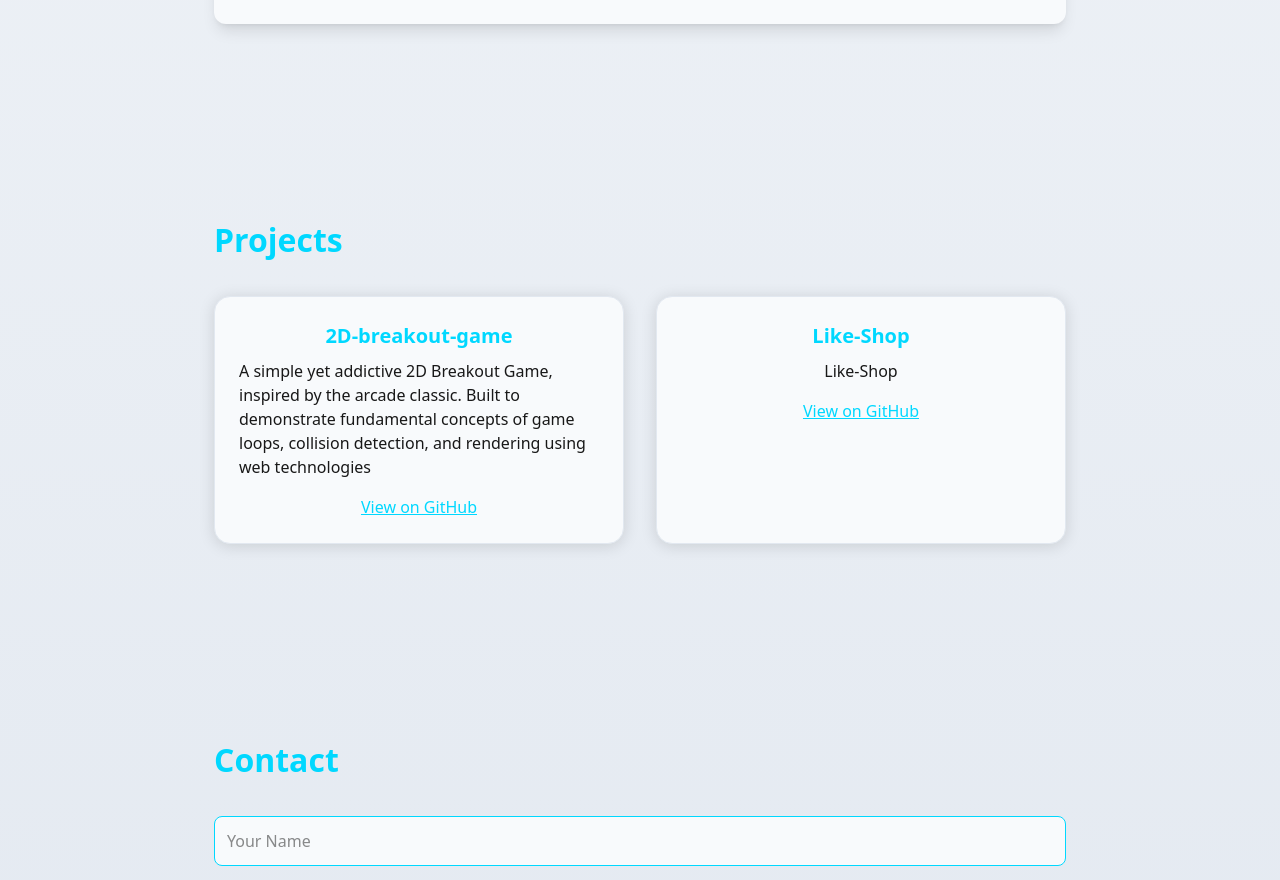
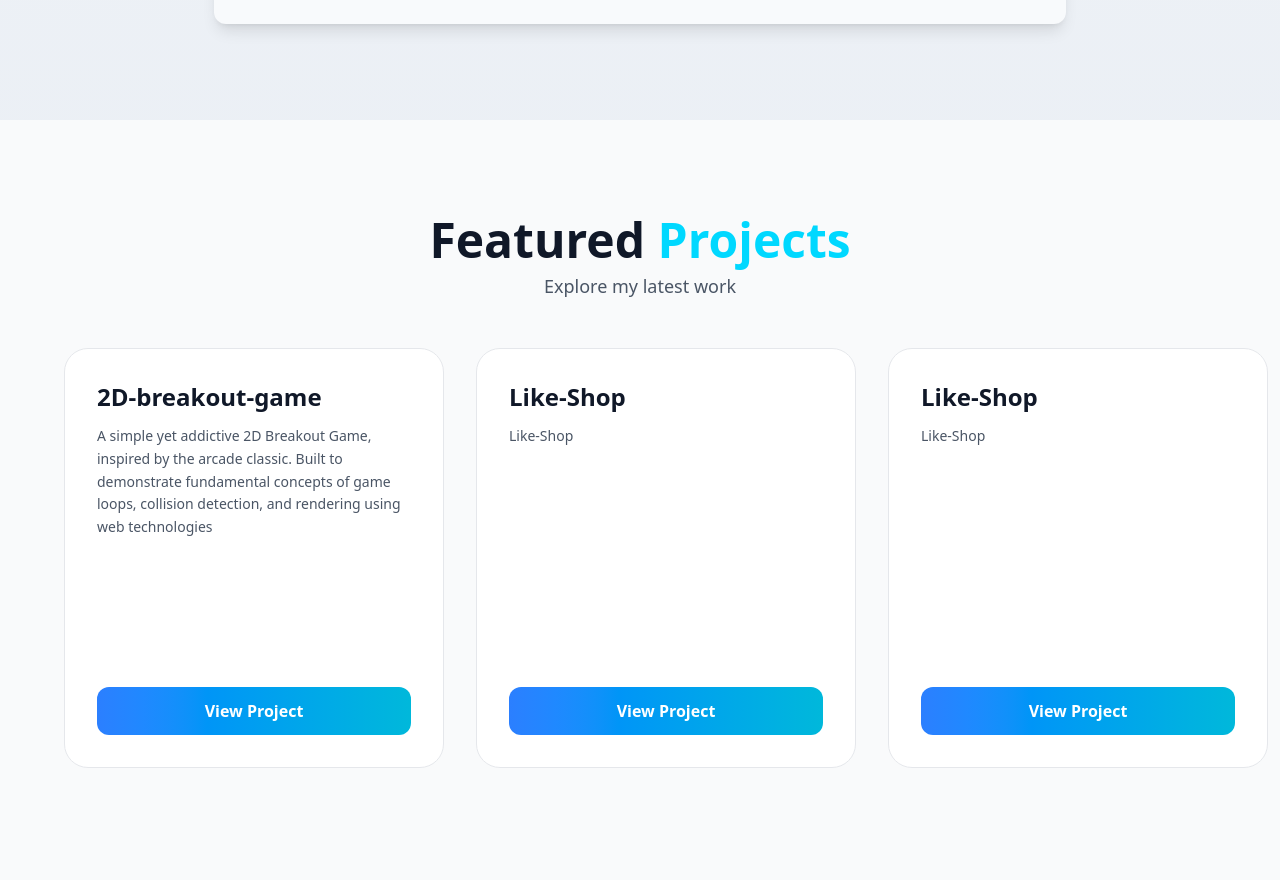
Before and after one commit to Aryan-Pourtaheri/Portfolio, a Next.js app: page / in a window 1280 px wide. Shown: the part 1900-2780 px from the top of the page. Built offline with nearby package versions, Linux system fonts and the light colour scheme; no server answers.

Commit message:
update: overhauled project gallery

```diff
--- a/src/app/globals.css
+++ b/src/app/globals.css
@@ -1 +1,24 @@
 @import "tailwindcss";
+
+.scrollbar-x {
+  scrollbar-width: thin;
+  scrollbar-color: rgba(0, 216, 255, 0.6) transparent;
+}
+
+.scrollbar-x::-webkit-scrollbar {
+  height: 8px;
+}
+
+.scrollbar-x::-webkit-scrollbar-track {
+  background: transparent;
+}
+
+.scrollbar-x::-webkit-scrollbar-thumb {
+  background: rgba(0, 216, 255, 0.6);
+  border-radius: 9999px;
+  transition: background 0.3s;
+}
+
+.scrollbar-x::-webkit-scrollbar-thumb:hover {
+  background: rgba(0, 216, 255, 0.9);
+}
--- a/src/components/Main/Main.tsx
+++ b/src/components/Main/Main.tsx
@@ -5,6 +5,7 @@ import { motion } from "framer-motion";
 // Project data for mapping
 import { projects } from "@/data/projects";
 import { ContactUs } from "@/lib/ContactUs";
+import ProjectsSection from "../projectsSection";
 
 
 const sectionVariants = {
@@ -193,40 +194,7 @@ const Main = () => {
       </motion.section>
 
       {/* Projects Section */}
-      <motion.section
-        id="projects"
-        className="projects-section"
-        initial="hidden"
-        whileInView="visible"
-        viewport={{ once: true }}
-        custom={2}
-        variants={sectionVariants}
-      >
-  <h2 className="projects-title">Projects</h2>
-        <div className="grid md:grid-cols-2 gap-8">
-          {projects.map((project, idx) => (
-            <motion.div
-              key={project.title}
-              className="project-card cursor-pointer"
-              whileHover={{ scale: 1.08, rotate: [0, 2, -2, 0], boxShadow: "0 0 32px #00d8ff" }}
-              initial={{ opacity: 0, y: 40 }}
-              whileInView={{ opacity: 1, y: 0 }}
-              transition={{ duration: 0.7, delay: idx * 0.2, type: "tween" }}
-            >
-              <h3 className="project-title mb-2">{project.title}</h3>
-              <p className="project-desc mb-4">{project.description}</p>
-              <a
-                href={project.link}
-                target="_blank"
-                rel="noopener noreferrer"
-                className="project-link"
-              >
-                View on GitHub
-              </a>
-            </motion.div>
-          ))}
-        </div>
-      </motion.section>
+      <ProjectsSection />
 
       {/* Contact Section */}
       <motion.section
--- /dev/null
+++ b/src/components/projectsSection.tsx
@@ -0,0 +1,112 @@
+"use client";
+import { useEffect, useState } from "react";
+import { motion, useMotionValue, useSpring, useTransform } from "framer-motion";
+import { getProjects } from "@/data/projects"; // fetch GitHub projects
+import { useTheme } from "@/context/ThemeContext"; // use main theme
+
+const ProjectCard = ({ project, index }) => {
+  const { isDark } = useTheme(); // consume global theme
+  const [isHovered, setIsHovered] = useState(false);
+
+  const x = useMotionValue(0);
+  const y = useMotionValue(0);
+
+  const mouseXSpring = useSpring(x, { stiffness: 250, damping: 25 });
+  const mouseYSpring = useSpring(y, { stiffness: 250, damping: 25 });
+
+  const rotateX = useTransform(mouseYSpring, [-0.5, 0.5], ["6deg", "-6deg"]);
+  const rotateY = useTransform(mouseXSpring, [-0.5, 0.5], ["-6deg", "6deg"]);
+
+  const handleMouseMove = (e) => {
+    const rect = e.currentTarget.getBoundingClientRect();
+    x.set(e.clientX / rect.width - 0.5);
+    y.set(e.clientY / rect.height - 0.5);
+  };
+
+  const handleMouseLeave = () => {
+    x.set(0);
+    y.set(0);
+    setIsHovered(false);
+  };
+
+  return (
+    <motion.div
+      initial={{ opacity: 0, y: 30 }}
+      whileInView={{ opacity: 1, y: 0 }}
+      viewport={{ once: true, amount: 0.2 }}
+      transition={{ duration: 0.5, delay: index * 0.1 }}
+      style={{ rotateX, rotateY, transformStyle: "preserve-3d" }}
+      onMouseMove={handleMouseMove}
+      onMouseEnter={() => setIsHovered(true)}
+      onMouseLeave={handleMouseLeave}
+      className="flex-shrink-0 w-[340px] sm:w-[380px] perspective-1000"
+    >
+      <div
+        className={`relative h-[420px] rounded-3xl overflow-hidden transition-all duration-500 ${
+          isDark ? "bg-gray-800/50" : "bg-white"
+        } backdrop-blur-xl border ${
+          isDark ? "border-gray-700/50" : "border-gray-200"
+        }`}
+      >
+        <div className="relative h-full p-8 flex flex-col justify-between z-10">
+          <div>
+            <h3 className={`text-2xl font-bold mb-3 ${isDark ? "text-white" : "text-gray-900"}`}>
+              {project.title}
+            </h3>
+            <p className={`text-sm leading-relaxed mb-6 ${isDark ? "text-gray-300" : "text-gray-600"}`}>
+              {project.description}
+            </p>
+          </div>
+          <a
+            href={project.link}
+            target="_blank"
+            rel="noopener noreferrer"
+            className={`relative inline-flex items-center justify-center gap-2 px-6 py-3 rounded-xl font-semibold overflow-hidden transition-all duration-300 ${
+              isDark
+                ? "bg-gradient-to-r from-cyan-500 to-blue-500 text-white"
+                : "bg-gradient-to-r from-blue-500 to-cyan-500 text-white"
+            }`}
+          >
+            View Project
+          </a>
+        </div>
+      </div>
+    </motion.div>
+  );
+};
+
+const ProjectsSection = () => {
+  const { isDark } = useTheme(); // global theme
+  const [projects, setProjects] = useState([]);
+
+  useEffect(() => {
+    getProjects().then(setProjects).catch(console.error);
+  }, []);
+
+  return (
+    <section
+      id="projects"
+      className={`py-24 relative transition-colors duration-500 ${
+        isDark ? "bg-gray-900" : "bg-gray-50"
+      }`}
+    >
+      <div className="text-center mb-12">
+        <h2 className={`text-5xl font-bold mb-2 ${isDark ? "text-white" : "text-gray-900"}`}>
+          Featured <span className="text-[#00d8ff]">Projects</span>
+        </h2>
+        <p className={`text-lg ${isDark ? "text-gray-400" : "text-gray-600"}`}>
+          Explore my latest work
+        </p>
+      </div>
+      <div className="flex gap-8 overflow-x-auto pb-8 px-8 sm:px-12 lg:px-16 snap-x snap-mandatory scroll-smooth scrollbar-x">
+        {projects.map((project, idx) => (
+          <div key={idx} className="snap-center">
+            <ProjectCard project={project} index={idx} />
+          </div>
+        ))}
+      </div>
+    </section>
+  );
+};
+
+export default ProjectsSection;
--- a/src/data/projects.ts
+++ b/src/data/projects.ts
@@ -43,6 +43,16 @@ const fetchGitHubProjects = async (username: string): Promise<Project[]> => {
         description: "Like-Shop",
         link: "https://github.com/Aryan-Pourtaheri/Like-Shop",
       },
+      {
+        title: "Like-Shop",
+        description: "Like-Shop",
+        link: "https://github.com/Aryan-Pourtaheri/Like-Shop",
+      },
+      {
+        title: "Like-Shop",
+        description: "Like-Shop",
+        link: "https://github.com/Aryan-Pourtaheri/Like-Shop",
+      },
     ];
   }
 };
```
